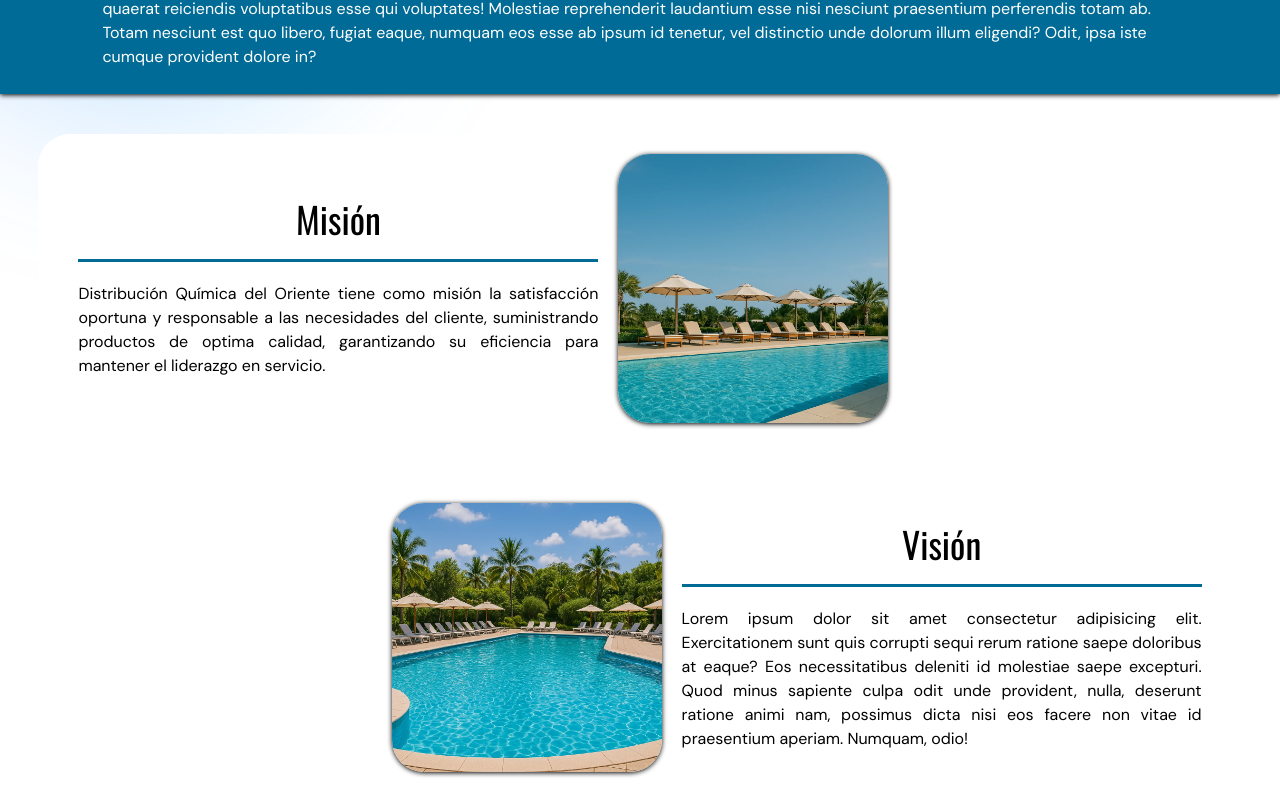
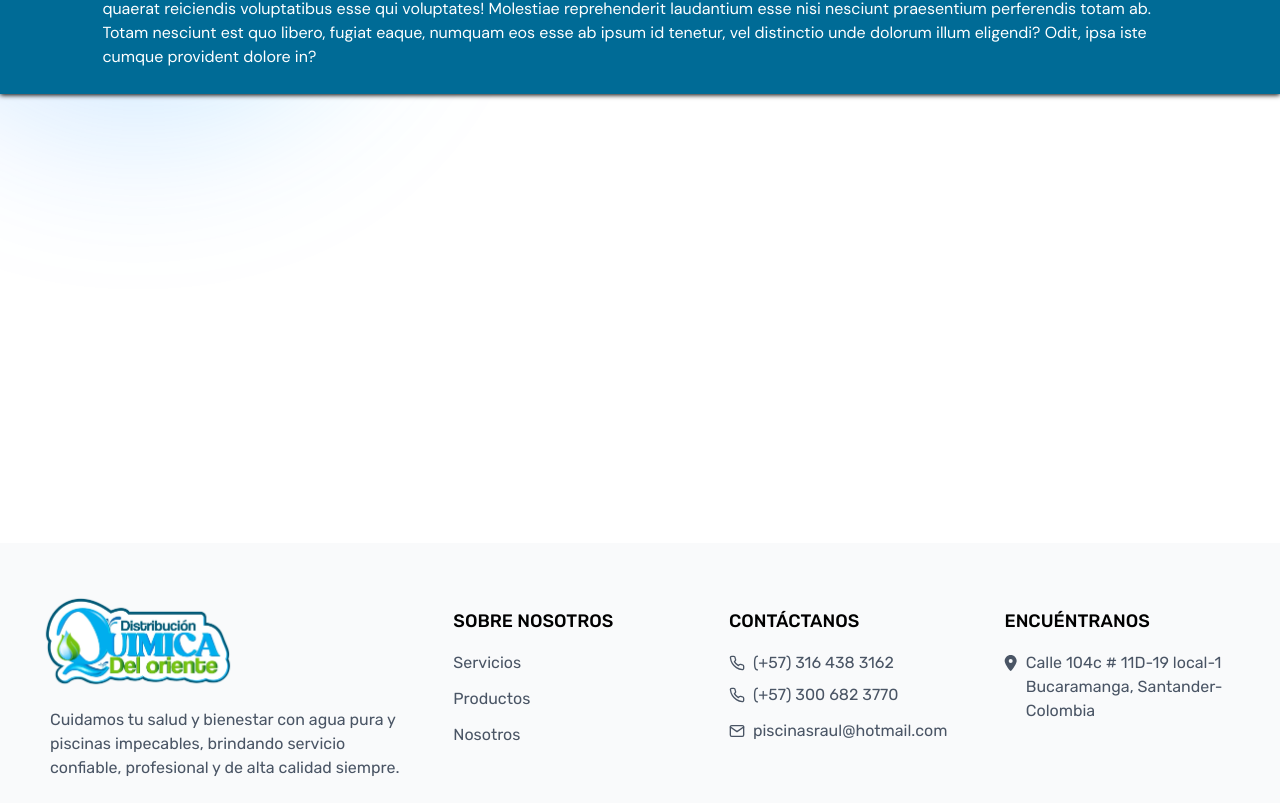
Before and after one commit to jafh1906/D.Q-del-oriente, a React (Vite) app: page /nosotros in a window 1280 px wide. Shown: the part 257-1060 px from the top of the page. Built offline with nearby package versions, Linux system fonts and the light colour scheme.

Commit message:
se realizaron cambios

```diff
--- a/src/Components/Mision.jsx
+++ /dev/null
@@ -1,25 +0,0 @@
-import React from 'react'
-import imgMision from '../assets/images/imgMision.webp'
-
-export const Mision = () => {
-  return (
-    <>
-    <section className='pl-[3%]'>
-        <div className='bg-white w-[70%] flex items-center px-5 py-5 rounded-4xl'>
-            <div className='px-5 flex flex-col items-center'>
-                <h1 className='letra-1 text-center text-4xl'>
-                    Misión
-                </h1>
-                <span className='bg-[#006b96] h-[3px] w-full my-5'></span>
-                <p className='letra-3 w-[520px] text-justify'>
-                    Distribución Química del Oriente tiene como misión la satisfacción oportuna y responsable a las necesidades del cliente, suministrando productos de optima calidad, garantizando su eficiencia para mantener el liderazgo en servicio.
-                </p>
-            </div>
-            <div className='imgMision rounded-4xl'>
-                <img className='rounded-4xl' src={imgMision} alt="" />
-            </div>
-        </div>
-    </section>
-    </>
-  )
-}
--- a/src/Components/Nosotros.jsx
+++ b/src/Components/Nosotros.jsx
@@ -1,7 +1,9 @@
 export const Nosotros = () => {
   return (
     <section className="container mx-auto flex flex-col justify-center space-y-8 py-16 sm:px-6 lg:px-8 letra-2">
+
       {/* Header */}
+
       <h2 className="text-cyan-500 font-medium mb-4 text-3xl">QUIENES SOMOS</h2>
       <div className="grid grid-cols-1 lg:grid-cols-2 gap-8">
         <div>
@@ -15,6 +17,8 @@ export const Nosotros = () => {
           </p>
         </div>
       </div>
+
+      {/* Goal Card */}
 
       <div className="grid grid-cols-1 lg:grid-cols-2 gap-8">
         <div className="relative rounded-lg overflow-hidden shadow-lg h-80">
@@ -33,7 +37,6 @@ export const Nosotros = () => {
           </div>
         </div>
 
-        {/* Goal Card */}
         <div className="relative rounded-lg overflow-hidden shadow-lg h-80">
           <img
             src="./src/assets/images/imgMision.webp"
--- a/src/Components/Productos.jsx
+++ b/src/Components/Productos.jsx
@@ -11,9 +11,9 @@ export const Productos = () => {
     <section className="w-full md:container mx-auto px-4 py-8">
       <div className="text-center mb-8">
         <h2 className="text-3xl font-bold md:text-4xl mb-4">
-          Lorem ipsum dolor sit amet consectetur adipisicing elit.
+          Conoce nuestra amplia gama de productos.
         </h2>
-        <p>Lorem ipsum dolor sit amet consectetur adipisicing elit.</p>
+        <p>La mejor calidad y al mejor precio</p>
       </div>
 
       <div className="relative overflow-visible z-0">
--- a/src/Components/Vision.jsx
+++ /dev/null
@@ -1,25 +0,0 @@
-import React from 'react'
-import imgVision from '../assets/images/imgVision.webp'
-
-export const Vision = () => {
-  return (
-    <>
-    <section className='pr-[3%] flex justify-end'>
-        <div className='bg-white w-[70%] flex items-center px-5 py-5 rounded-4xl'>
-            <div className='imgMision rounded-4xl'>
-                <img className='rounded-4xl' src={imgVision} alt="" />
-            </div>
-            <div className='px-5 flex flex-col items-center'>
-                <h1 className='letra-1 text-center text-4xl'>
-                    Visión
-                </h1>
-                <span className='bg-[#006b96] h-[3px] w-full my-5'></span>
-                <p className='letra-3 w-[520px] text-justify'>
-                    Lorem ipsum dolor sit amet consectetur adipisicing elit. Exercitationem sunt quis corrupti sequi rerum ratione saepe doloribus at eaque? Eos necessitatibus deleniti id molestiae saepe excepturi. Quod minus sapiente culpa odit unde provident, nulla, deserunt ratione animi nam, possimus dicta nisi eos facere non vitae id praesentium aperiam. Numquam, odio!
-                </p>
-            </div>
-        </div>
-    </section>
-    </>
-  )
-}
--- a/src/Pages/CompanyInfo.jsx
+++ b/src/Pages/CompanyInfo.jsx
@@ -1,8 +1,6 @@
 import React from "react";
 import { LayoutApp } from "../Layouts/LayoutApp";
 import { TitleDescriptionCInfo } from "../Components/TitleDescriptionCInfo";
-import { Mision } from "../Components/Mision";
-import { Vision } from "../Components/Vision";
 
 export const CompanyInfo = () => {
   return (
@@ -12,14 +10,6 @@ export const CompanyInfo = () => {
           <div className="mb-10">
             <TitleDescriptionCInfo />
           </div>
-          <div className="space-y-10 pb-10">
-            <div>
-              <Mision />
-            </div>
-            <div>
-              <Vision />
-            </div>
-          </div>
         </div>
       </section>
     </LayoutApp>
```
